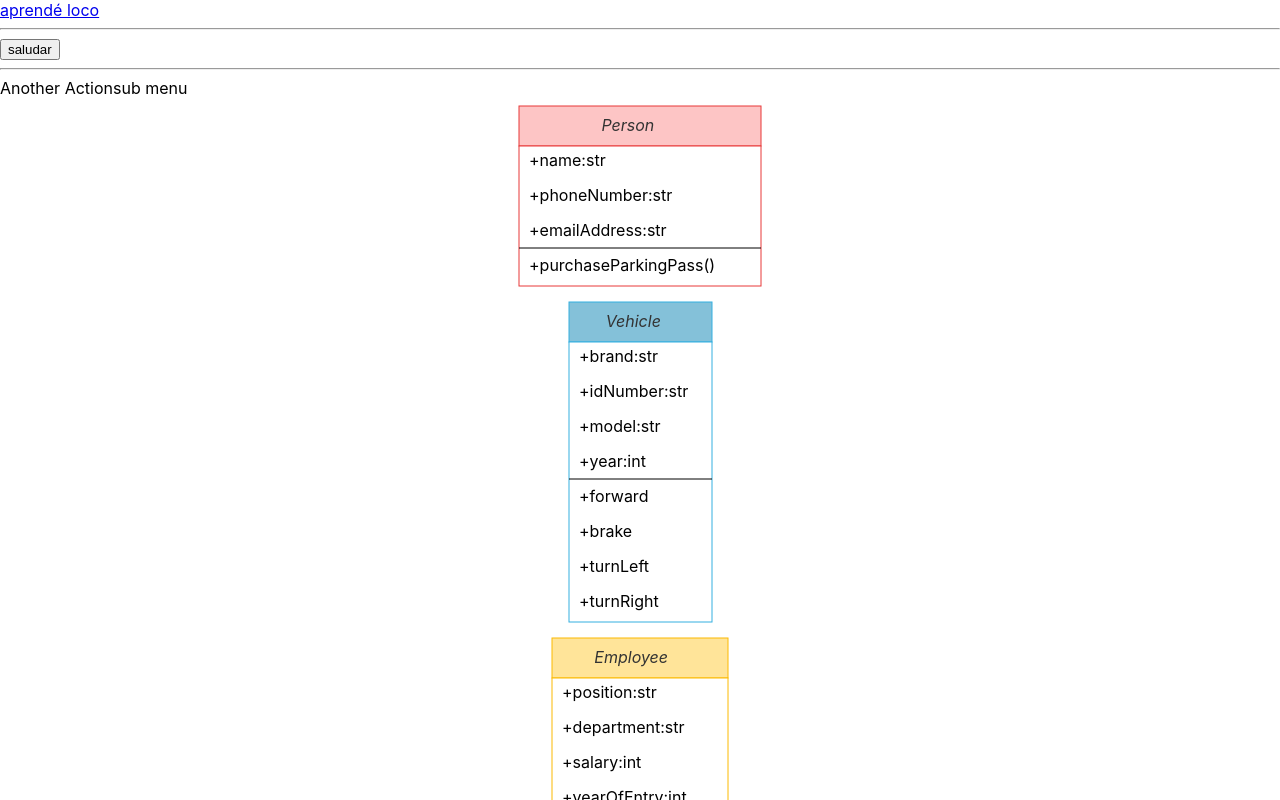
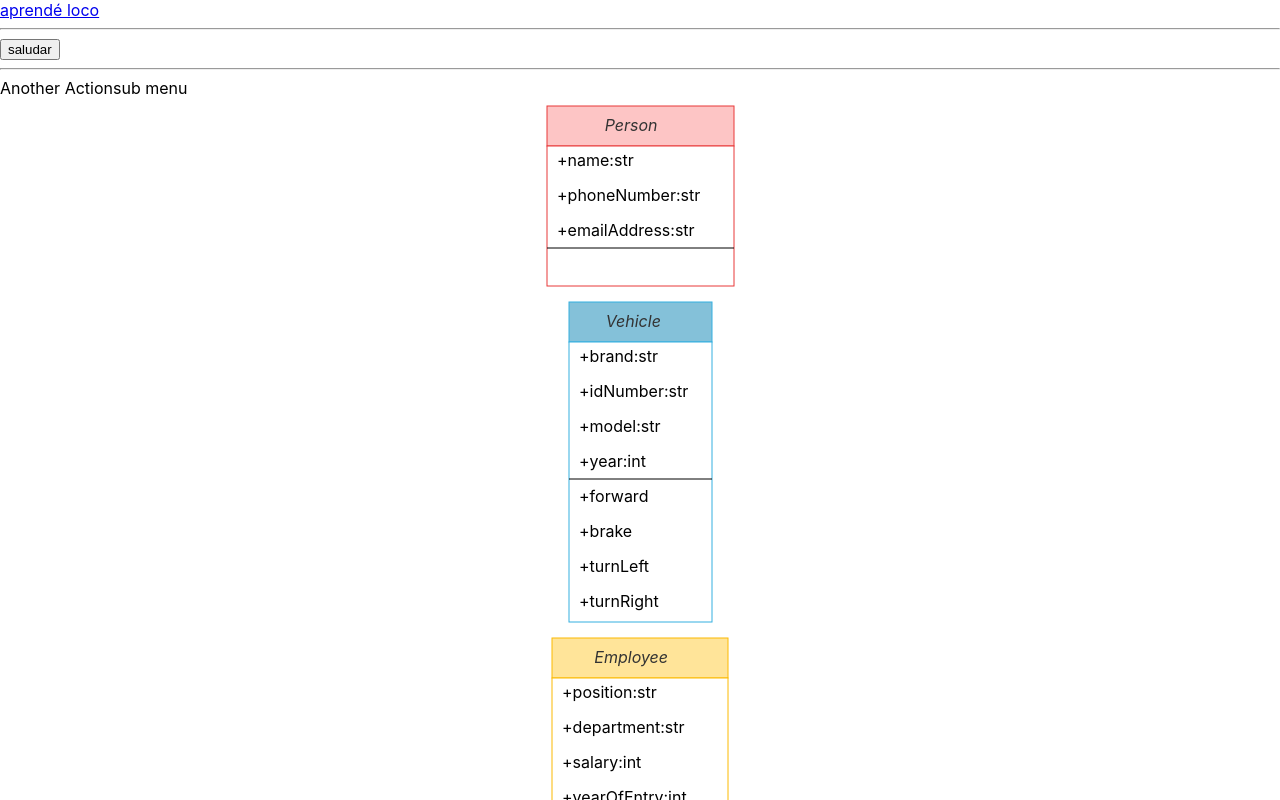
Before and after one commit to FacuLemo/efi-reactjs-1, a React (Create React App) app: page / in a window 1280 px wide. Shown: the top 800 px of the page. Built offline with nearby package versions, Linux system fonts and the light colour scheme.

Commit message:
finished drawclass component

```diff
--- a/src/App.js
+++ b/src/App.js
@@ -6,7 +6,7 @@ function App() {
   const configUml = {
     name: 'Person',
     attributes: ['+name:str','+phoneNumber:str','+emailAddress:str'],
-    methods:['+purchaseParkingPass()'],
+    methods:[],
     borderColor:'#e83838',
     headColor:'rgb(253, 197, 197)',
     textColor:'#333333'
@@ -61,6 +61,8 @@ function App() {
       <Drawclass data={configUml}/>
       <Drawclass data={configUml2}/>
       <Drawclass data={configUml3}/>
+
+      <Drawclass/>
       </header>
     </div>
   );
--- a/src/components/drawclass/Drawclass.js
+++ b/src/components/drawclass/Drawclass.js
@@ -2,46 +2,71 @@ import { Component } from "react";
 import "./Drawclass.css";
 
 class Drawclass extends Component{
+
     render(){
         let svgWidth = this.getLongerWord()* 11; // Multiplico la cantidad de caracteres x 11 pixeles (ancho promedio de cada caracter)
         let bodyHeight = (this.props.data.attributes.length + this.props.data.methods.length)* 35; /* Sumo la cant de atributos y metodos y mult.
         x 35 estimando que ocupan 35 px de alto c/u.*/
         let headerHeight = 40;
-        let heightAttributesLimit = this.props.data.attributes.length *35 + 37;
+        let lineHeightY = this.props.data.attributes.length * 35 + 37; // Cálculo de linea divisoria.
+        if(this.props.data.methods.length === 0){
+            bodyHeight += 35; // Si no hay métodos, se deja un gap.
+        }
         return(
             <svg overflow="visible" width={svgWidth} height={bodyHeight + headerHeight}>
                 <rect stroke={this.props.data.borderColor} x="0" y="0" width={svgWidth} height={headerHeight} fill={this.props.data.headColor}/>
                 <rect stroke={this.props.data.borderColor} x="0" y="40" width={svgWidth} height={bodyHeight} fill="white"/>
                 <text x="45%" textAnchor="middle" y="25" fontStyle="italic" fill={this.props.data.textColor}>{this.props.data.name}</text>
                 {this.getAttributesAndMethods()}
-                <line stroke="black" x1={0} y1={heightAttributesLimit} x2={svgWidth} y2={heightAttributesLimit}/>
+                <line stroke="black" x1={0} y1={lineHeightY} x2={svgWidth} y2={lineHeightY}/>
             </svg>
         )
     }
 
     getLongerWord(){
-        let content = this.props.data.attributes.concat(this.props.data.methods);
+        let attributes = this.props.data.attributes;
+        let methods = this.props.data.methods;
+        let classname = this.props.data.name;
+        let content = attributes.concat(methods).concat(classname);
         let greaterWidth = 0;
         for(let i = 0; i < content.length; i++){
             if(content[i].length > greaterWidth){
                 greaterWidth = content[i].length
             }
         }
-        console.log(greaterWidth)
         return greaterWidth;
     }
 
     getAttributesAndMethods(){
         let height = 25;
+        let attributes = this.props.data.attributes
+        let methods = this.props.data.methods
+        if(attributes.length > 0){
+            attributes = attributes.map((item,index) => (
+                <text key={index} x={10} y={height +=35}>{item}</text>
+            ))
+        }
+        if(methods.length > 0){
+            methods = methods.map((item,index) => (
+                <text key={index} x={10} y={height +=35}>{item}</text>
+            ))
+        }
         return (<svg>
-            {this.props.data.attributes.map((item) => (
-                <text x={10} y={height +=35}>{item}</text>
-            ))}
-            {this.props.data.methods.map((item) => (
-                <text x={10} y={height +=35}>{item}</text>
-            ))}
+            {attributes}
+            {methods}
         </svg>)
     }
 }
 
+Drawclass.defaultProps = {
+    data:{
+        name: 'Classname',
+        attributes: ['+attribute:type'],
+        methods:['+method()'],
+        borderColor:'#e83838',
+        headColor:'rgb(253, 197, 197)',
+        textColor:'#333333'
+    }
+}
+
 export default Drawclass
```
